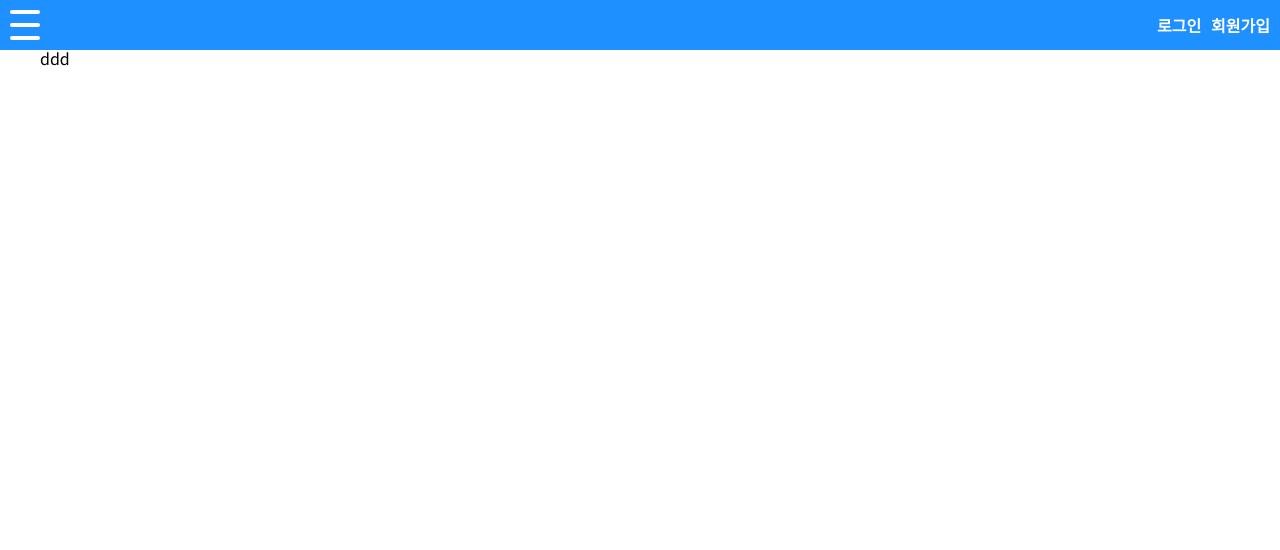
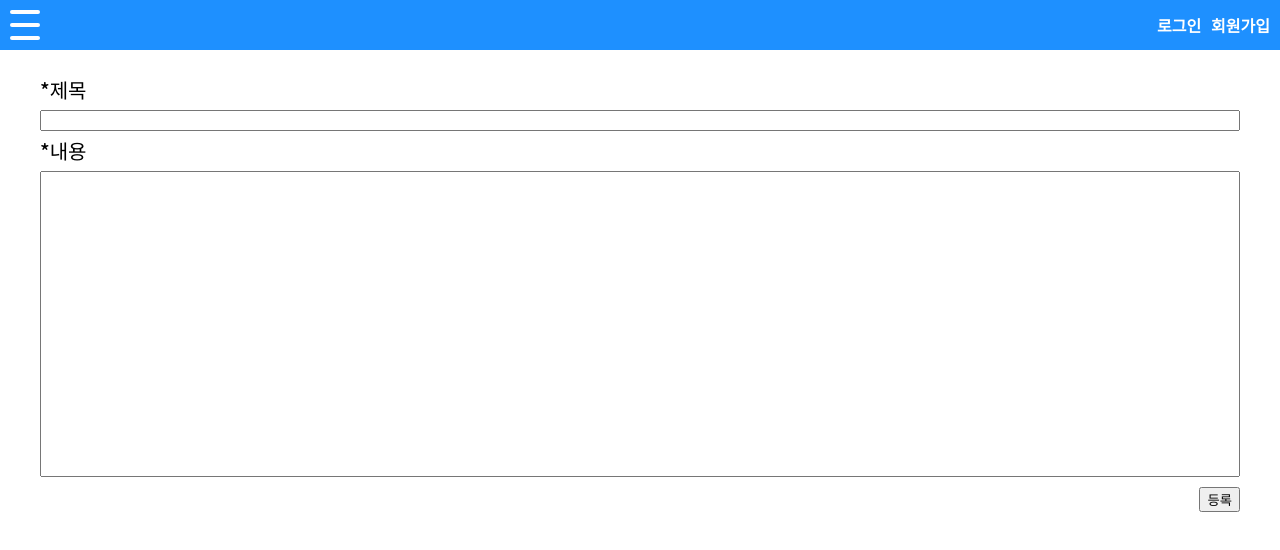
Before and after one commit to eorjs37/vue-typescript, a Vue app: page /blog-write in a window 1280 px wide. Shown: the top 550 px of the page. Built offline with nearby package versions, Linux system fonts and the light colour scheme.

Commit message:
블로그 작성

```diff
--- a/src/views/BlogWrite.vue
+++ b/src/views/BlogWrite.vue
@@ -1,11 +1,75 @@
 <template>
-   <div>ddd</div>
+   <div class="write-container">
+      <div class="form-control">
+         <label for="title">*제목</label>
+         <input type="text" id="title" v-model="writeForm.title" />
+      </div>
+      <div class="form-control">
+         <label for="contents">*내용</label>
+         <textarea name="contents" id="contents" rows="10" v-model="writeForm.contents"></textarea>
+      </div>
+
+      <div class="btn-group">
+         <button id="submit" type="button" @click="submit()">등록</button>
+      </div>
+   </div>
 </template>
 
-<script>
-export default {
-   name: 'BlogWrite'
+<script lang="ts" setup>
+interface Write {
+   title: string;
+   contents: string;
+}
+
+import { reactive } from 'vue';
+
+const writeForm: Write = reactive({
+   title: '',
+   contents: ''
+});
+
+const submit = (): void => {
+   console.log(writeForm.title);
+   console.log(writeForm.contents);
+   if (writeForm.title.length > 10 || writeForm.contents.length > 100) {
+      alert('제목은 10자 내용은 100자 이상 입력이 불가능합니다.');
+   }
+
+   registerApi();
 };
+
+const registerApi = () => {};
+
+defineExpose({
+   submit,
+   registerApi
+});
 </script>
 
-<style scoped></style>
+<style scoped>
+.write-container {
+   margin-top: 20px;
+}
+
+.form-control {
+   display: flex;
+   flex-direction: column;
+}
+
+.form-control label {
+   font-weight: 500;
+   font-size: 20px;
+   line-height: 2;
+}
+
+textarea {
+   resize: none;
+   height: 300px;
+}
+
+.btn-group {
+   margin-top: 10px;
+   display: flex;
+   justify-content: flex-end;
+}
+</style>
```
Also changed, not shown: 1 other file (tests, documents, lock files or other folders).
